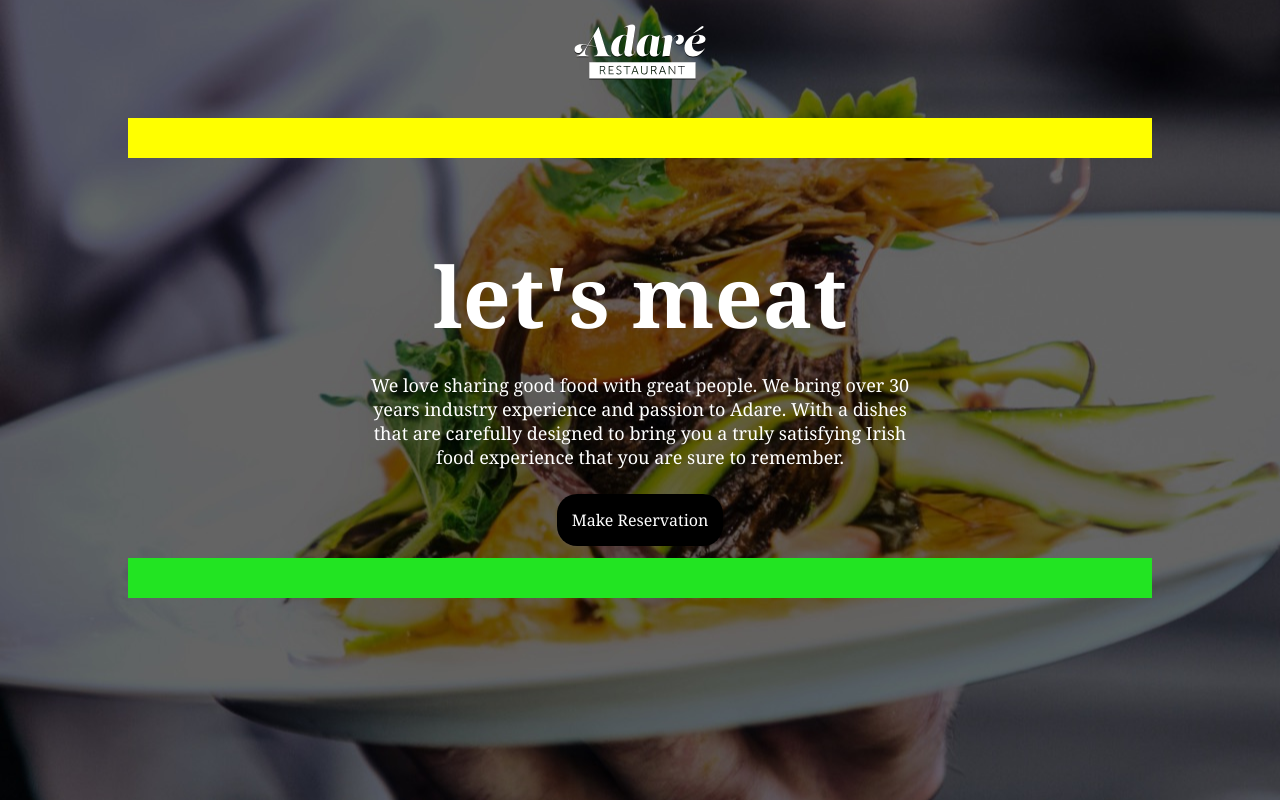
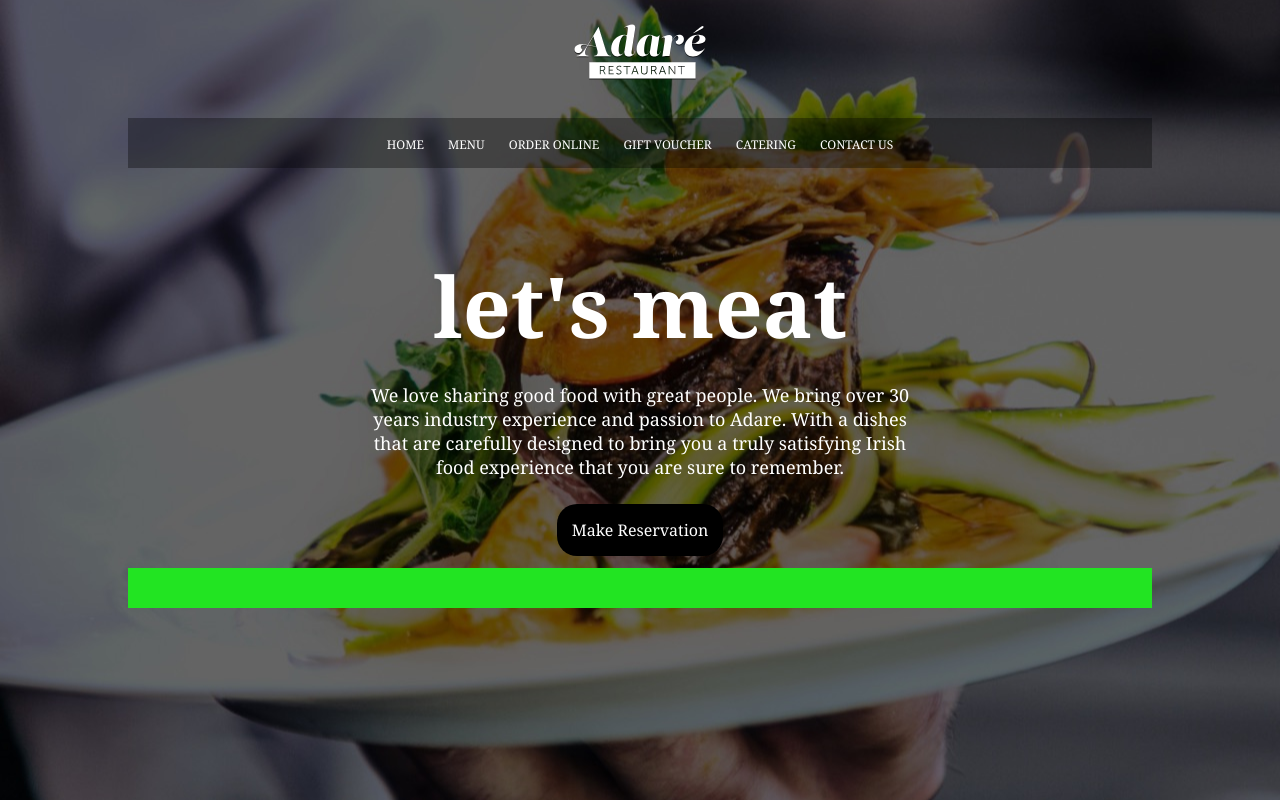
Before and after one commit to Kalsi-Manjot-Singh/Adare-Restaurant, a plain HTML site: page index.html in a window 1280 px wide. Drawn offline with Linux system fonts and the light colour scheme.

Commit message:
Third commit: Designing the navigation menu

```diff
--- a/index.html
+++ b/index.html
@@ -16,7 +16,12 @@
     </header>
 
     <nav>
-
+      <a href="#">HOME</a>
+      <a href="#">MENU</a>
+      <a href="#">ORDER ONLINE</a>
+      <a href="#">GIFT VOUCHER</a>
+      <a href="#">CATERING</a>
+      <a href="">CONTACT US</a>
     </nav>
 
     <main>
--- a/resources/css/style.css
+++ b/resources/css/style.css
@@ -36,9 +36,29 @@ header {
 
 /* Navigation Bar */
 nav {
-  background-color: yellow;
-  height: 40px;
+  background-color: rgba(0, 0, 0, 0.338);
+  padding-top: 14px;
+  padding-bottom: 14px;
+  text-align: center;
 }
+
+nav a {
+  text-decoration: none;
+  color: white;
+  font-size: 12px;
+  padding: 10px;
+}
+
+nav a:hover {
+  color: rgb(131, 130, 130);
+  transition: all 5ms ease-out;
+}
+
+nav a:active {
+  color: black;
+  transition: all 5ms ease-out;
+}
+
 /* -------------------------------- */
 
 /* Main Section of the Website */
@@ -58,7 +78,7 @@ p {
   margin-bottom: 40px;
 }
 
-a {
+main a {
   text-decoration: none;
   color: white;
   padding: 15px;
@@ -66,7 +86,7 @@ a {
   border-radius: 20px;
 }
 
-a:hover {
+main a:hover {
   background-color:white;
   color: black;
   transition: all 5ms ease-out;
```
